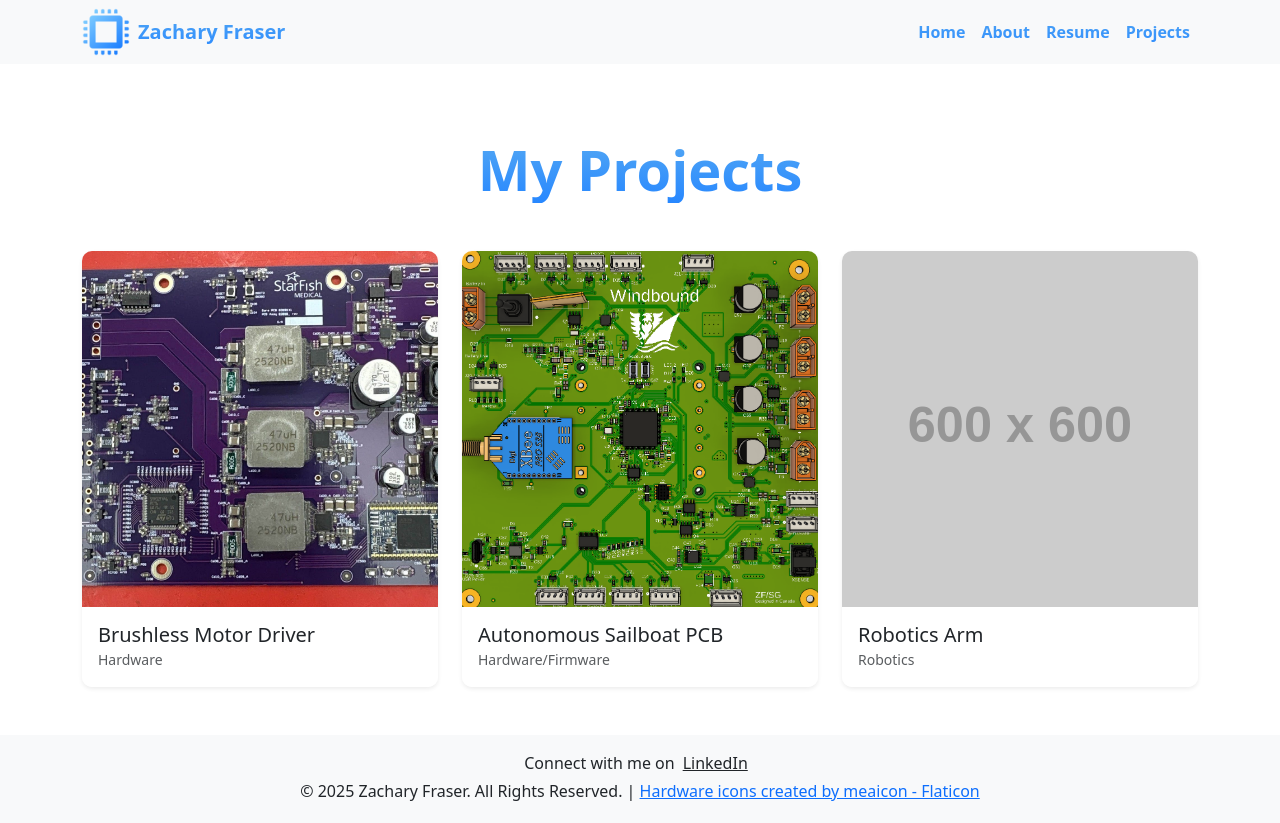
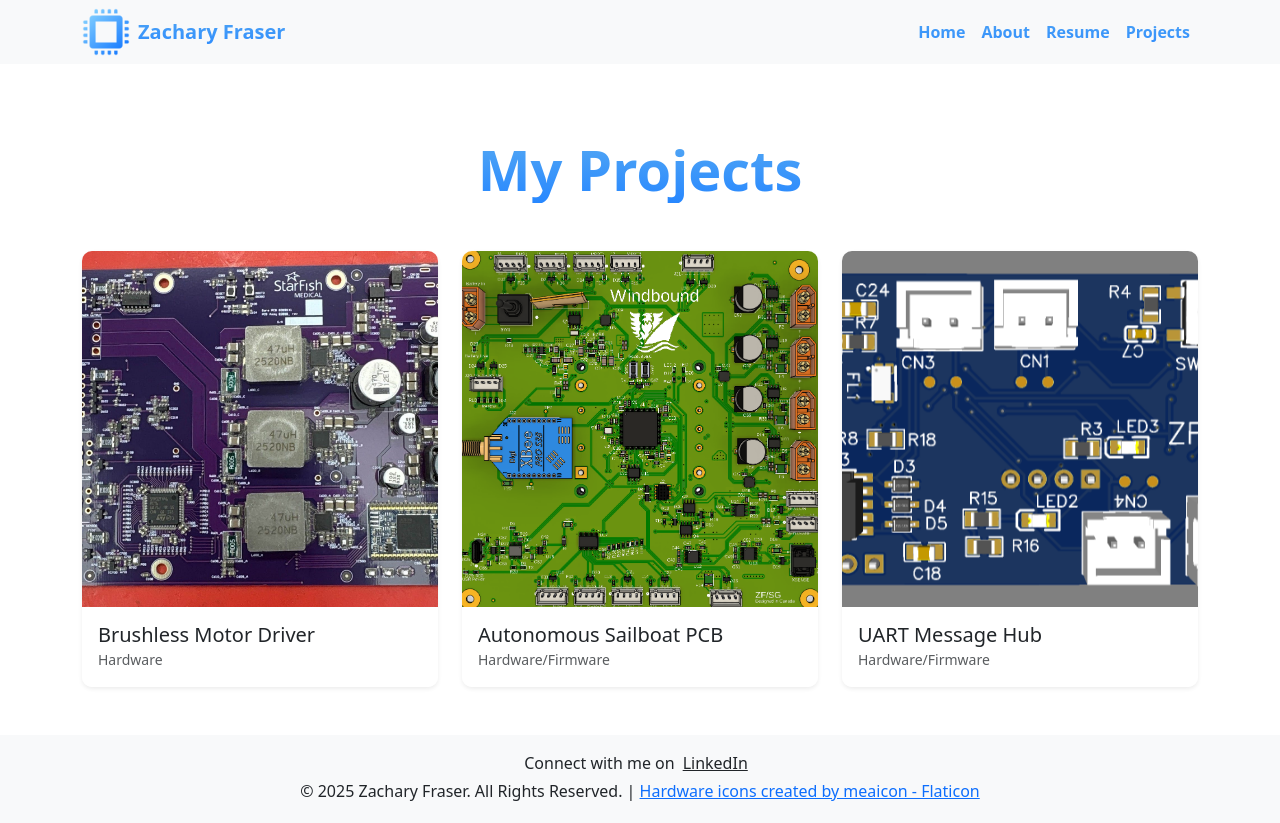
Before and after one commit to zacharyfraser/Portfolio-Site, a React (Create React App) app: page /projects in a window 1280 px wide. Built offline with nearby package versions, Linux system fonts and the light colour scheme.

Commit message:
Update final project description

```diff
--- a/src/components/HeroBanner.js
+++ b/src/components/HeroBanner.js
@@ -17,7 +17,7 @@ function HeroBanner() {
       <div className="container hero-content-wrapper">
 
         <h1 className="hero-title text-white">
-          ZACHARY FRASER | Embedded Systems Portfolio
+          ZACHARY FRASER | Embedded Systems
         </h1>
       </div>
     </div>
--- a/src/pages/Projects.js
+++ b/src/pages/Projects.js
@@ -12,8 +12,8 @@ const projectData = [
     description: "Designed a custom PCB for closed-loop position control of a linear rail controlled by \
     a brushless DC motor. The board uses an STM32 microcontroller to implement a PID control loop, \
     reading position feedback from a magnetic linear encoder, motor pole transitions from hall sensors, \
-    and driving the motor through a three-phase BLDC driver. The board communicates over UART to a host computer. \
-    The host computer runs a custom Python GUI to control the motor's position in real-time.",
+    and driving the motor through a three-phase BLDC driver. The board communicates over a VCOM port to a host computer. \
+    The host computer runs a custom Python GUI to configure motion trajectories in real time.",
     tech: ["Altium Designer", "STM32", "Python"],
     link: "#" /* Replace # with project link when available */
   },
@@ -32,11 +32,16 @@ const projectData = [
   },
   {
     id: 3,
-    title: "Robotics Arm",
-    category: "Robotics",
-    image: "https://placehold.co/600x600/dc3545/FFF?text=Robot",
-    description: "programmed a 6-axis robotic arm for automated assembly tasks.",
-    tech: ["Python", "ROS", "3D Printing"],
+    title: "UART Message Hub",
+    category: "Hardware/Firmware",
+    image: require('../assets/projects/UART_Forwarder_Top.png'),
+    description: "Designed a small PCB to route messages from multiple sensors to a single UART interface. \
+    This board uses an STM32 microcontroller to read data from up to four UART sensors and forwards \
+    the data to a host microcontroller over a single UART interface. The board uses a simple \
+    message protocol to identify the source of each message, allowing the host to easily parse \
+    and process the incoming data. This board was used with a previous version of the Autonomous Sailboat project, \
+    where the main microcontroller had limited UART interfaces available.",
+    tech: ["EasyEDA", "C", "STM32"],
     link: "#" /* Replace # with project link when available */
   },
   /* Add more projects here */
```
Also changed, not shown: src/assets/projects/UART_Forwarder_Top.png (renamed from src/assets/UART_Forwarder_Top.png).
